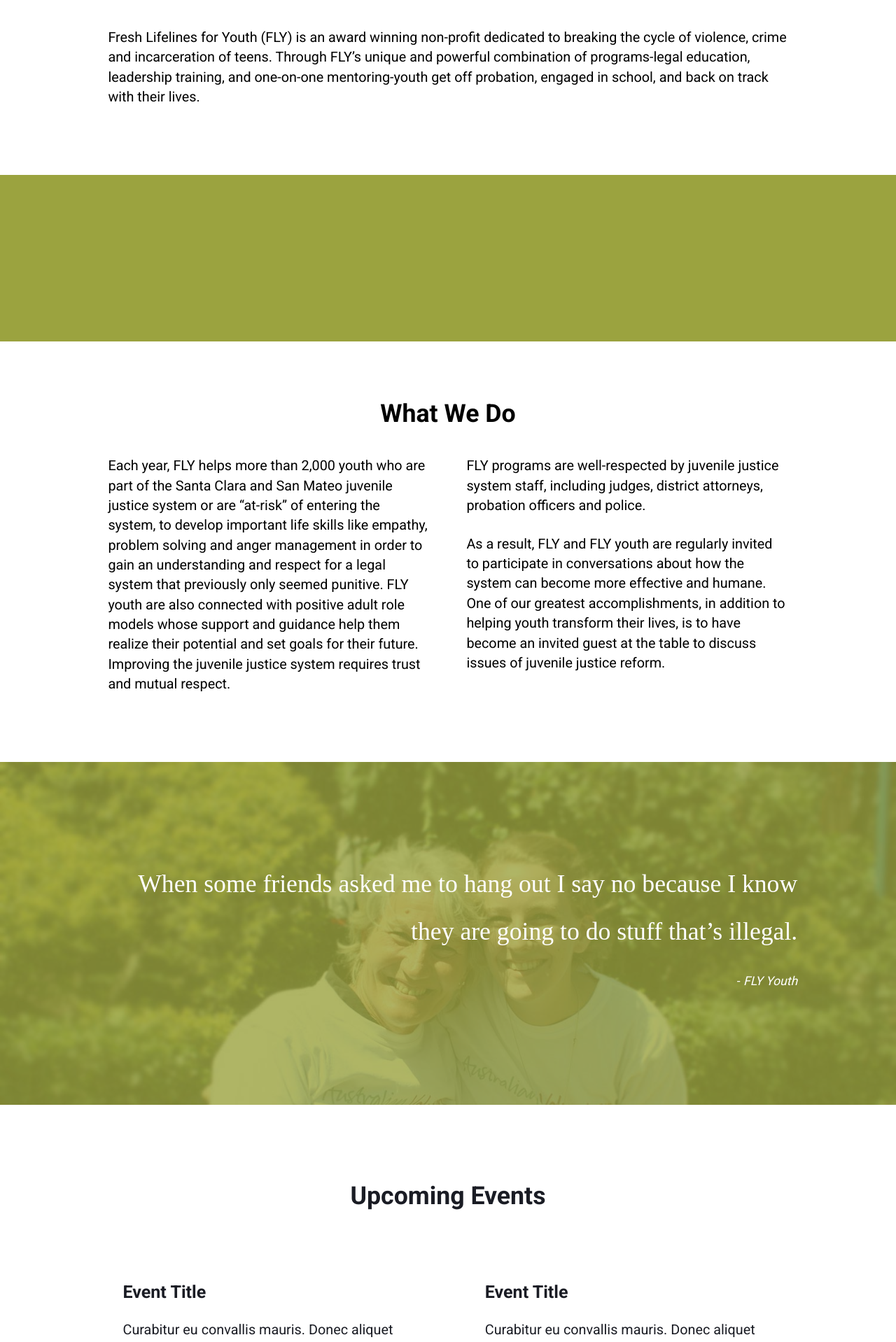
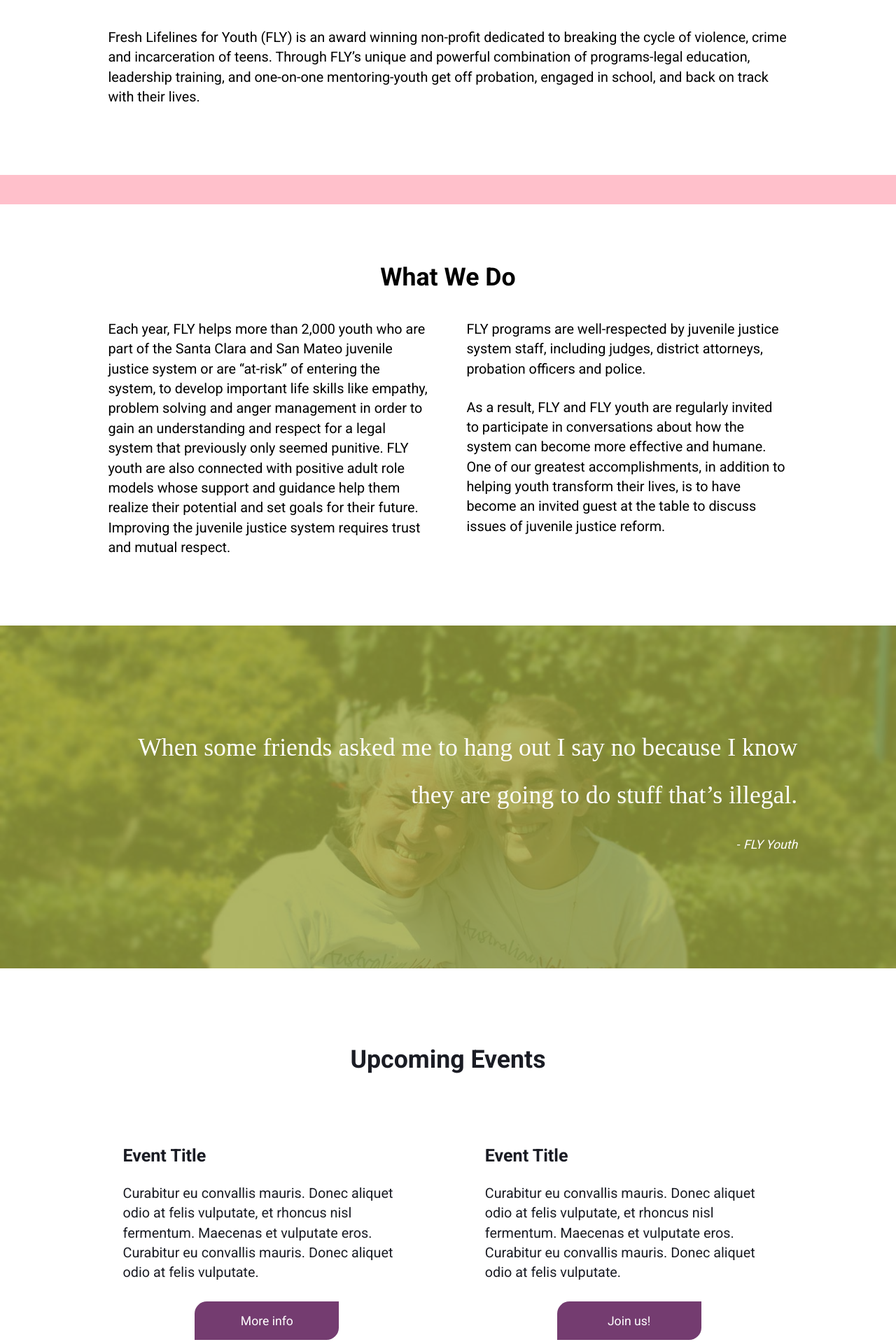
Before and after one commit to rajaaalsubairi/fly-program, a Jekyll site: the page built from index.html, in a window 1280 px wide. Shown: the part 1336-3254 px from the top of the page at 70% size. Built offline with Jekyll 4.4.1, drawn with Linux system fonts in a browser that asks for light colours; some web fonts are replaced; a style sheet for code colours, icons or effects is not loaded.

```diff
--- a/css/style.css
+++ b/css/style.css
@@ -819,26 +819,6 @@ header {
   }
 }
 
-.icons {
-  background-color: #9BA33F;
-}
-
-.icons a {
-  text-decoration: none;
-  color: #fff;
-}
-
-.icons i {
-  display: inline-block;
-  font-size: 6em;
-  background-color: #9BA33F;
-  padding: 1em;
-}
-
-.icons p {
-  font-size: 0;
-}
-
 @media only screen and (min-width: 60em) {
   .toggle-btn,
   .close-btn {
@@ -1006,6 +986,33 @@ blockquote footer {
 
 .events-bg {
   padding: 1.5rem;
+}
+
+.icons {
+  background-color: pink;
+}
+
+.icons a {
+  text-decoration: none;
+  color: #fff;
+  text-align: center;
+}
+
+.icons i {
+  display: inline-block;
+  font-size: 10em;
+  text-align: center;
+  background-color: #9BA33F;
+}
+
+.icons .icon-pos {
+  width: 30%;
+  margin: 0 25%;
+  align-content: center;
+}
+
+.icons p {
+  font-size: 0;
 }
 
 form {
```
Also changed, not shown: scss/components/_header.scss (+0 -20 lines), scss/components/_homepage.scss (+29 -0 lines).
